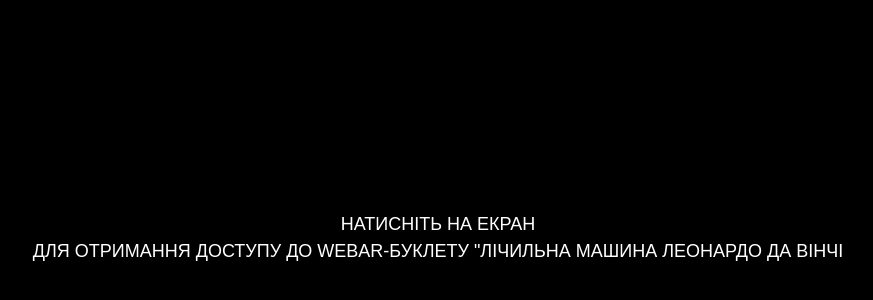
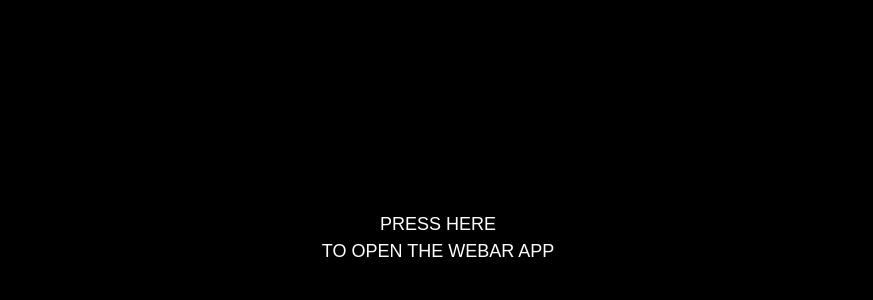
Before and after one commit to TimatyBlack/OS-lab1, a plain HTML site: page index.html in a window 1280 px wide. Shown: the part 162-462 px from the top of the page, without its empty margins (202-1075 px from the left). Drawn offline with nearby package versions, Linux system fonts and the light colour scheme.

Commit message:
Changed by Github

```diff
--- a/index.html
+++ b/index.html
@@ -26,9 +26,9 @@
                 text-transform: uppercase; font-family: Arial, Helvetica, sans-serif; font-weight: 400; line-height: 1.5em; font-size: large; white-space: nowrap;
                 user-select: none; pointer-events: none;
             ">
-            Натисніть на екран
+           Press here
             <br>
-            для отримання доступу до WebAR-Буклету "Лічильна машина Леонардо да Вінчі
+            to open the WebAR app
         </div>
     </div>
 
```
